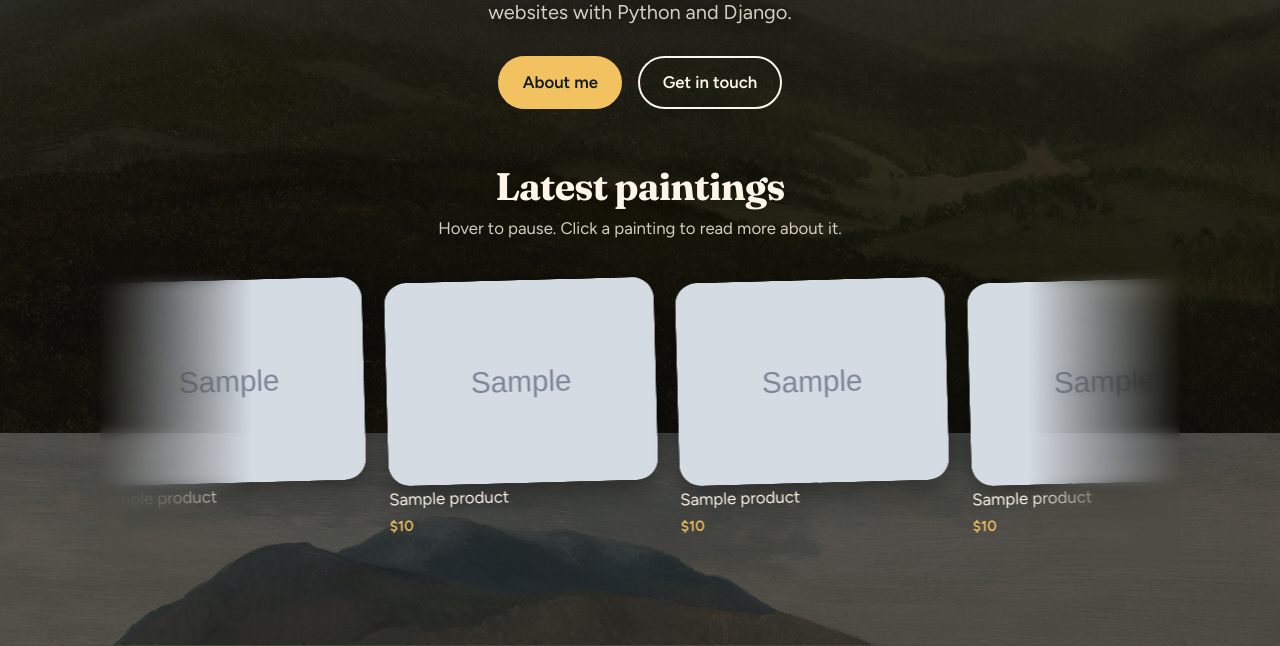
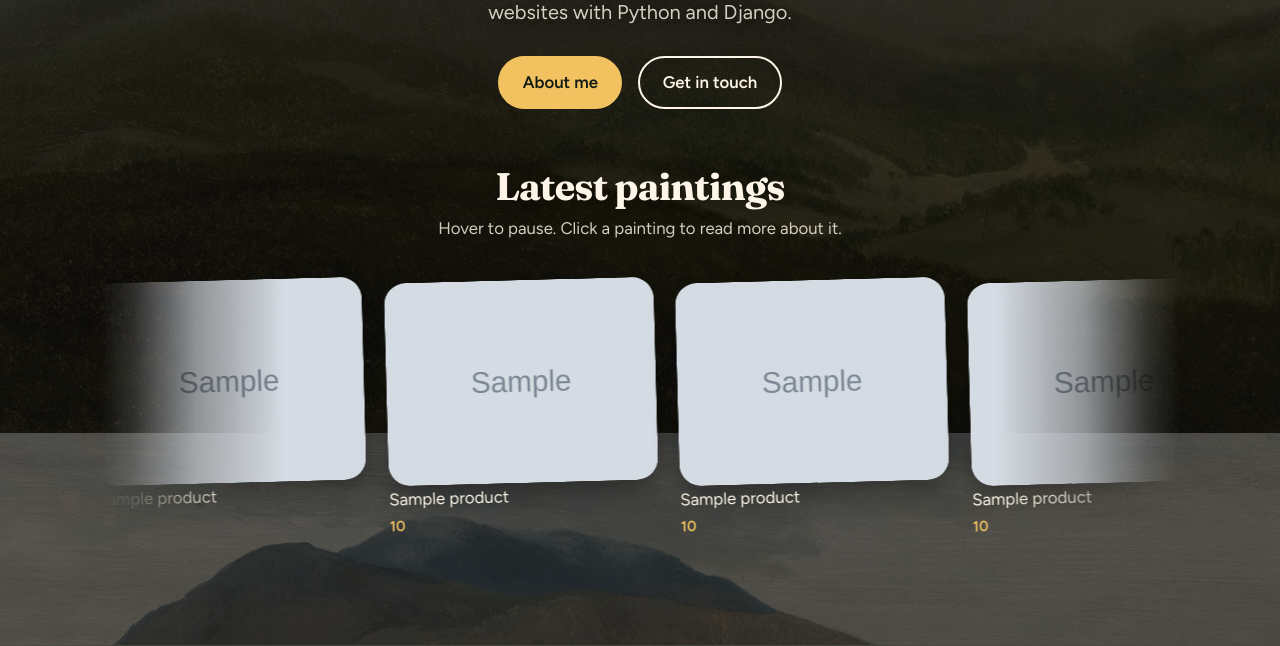
Before and after one commit to porya1386/Album-shop, a Django app: template website/templates/website/home.html in a window 1280 px wide. Shown: the part 367-1013 px from the top of the page. Run offline with Django 5.2, Linux system fonts and the light colour scheme; the template is opened without the code that fills it: most values are stand-ins (such as "Sample title", 1, 10 or a date in 2020); grey boxes marked "Sample" are stand-in pictures; parts of the project's set-up code (start-up, migrations or seed data) failed here and were passed over; some libraries are stand-ins or nearby versions.

Commit message:
Fixed gallery.css

```diff
--- a/website/static/website/css/gallery.css
+++ b/website/static/website/css/gallery.css
@@ -48,41 +61,78 @@
   --gap: 2cqw;
 }
 
-/* The scrolling strip must ALWAYS run left-to-right internally, even on the
-   Persian (rtl) page: translateX and the flex layout assume it. Only the
-   text inside the tiles follows the page direction again. */
 .marquee,
 .marquee-viewport,
 .marquee-track,
-.marquee-group { direction: ltr; }
+.marquee-group {
+  direction: ltr;
+}
+
 .tile-title,
-.tile-price { direction: ltr; }
+.tile-price {
+  direction: ltr;
+}
+
 [dir="rtl"] .tile-title,
-[dir="rtl"] .tile-price { direction: rtl; }
+[dir="rtl"] .tile-price {
+  direction: rtl;
+}
 
+/* Smooth fade at both ends; no separate edge overlays */
 .marquee-viewport {
+  position: relative;
   overflow: hidden;
-  padding: 1.75rem 0 2.25rem;               /* room for the tilt and the shadows */
-  -webkit-mask-image: linear-gradient(to right, transparent 0%, #000 14%, #000 86%, transparent 100%);
-          mask-image: linear-gradient(to right, transparent 0%, #000 14%, #000 86%, transparent 100%);
+  padding: 1.75rem 0 2.25rem;
+
+  -webkit-mask-image: linear-gradient(
+    to right,
+    transparent 0%,
+    rgba(0, 0, 0, .15) 3%,
+    rgba(0, 0, 0, .65) 9%,
+    #000 17%,
+    #000 83%,
+    rgba(0, 0, 0, .65) 91%,
+    rgba(0, 0, 0, .15) 97%,
+    transparent 100%
+  );
+
+  mask-image: linear-gradient(
+    to right,
+    transparent 0%,
+    rgba(0, 0, 0, .15) 3%,
+    rgba(0, 0, 0, .65) 9%,
+    #000 17%,
+    #000 83%,
+    rgba(0, 0, 0, .65) 91%,
+    rgba(0, 0, 0, .15) 97%,
+    transparent 100%
+  );
 }
 
 .marquee-track {
   display: flex;
   width: max-content;
-  animation: marquee-scroll var(--dur, 60s) linear infinite;   /* right -> left */
+  animation: marquee-scroll var(--dur, 60s) linear infinite;
   will-change: transform;
 }
-/* --shift and --dur are set by gallery.js */
+
 @keyframes marquee-scroll {
-  from { transform: translate3d(0, 0, 0); }
-  to   { transform: translate3d(calc(var(--shift, 0px) * -1), 0, 0); }
+  from {
+    transform: translate3d(0, 0, 0);
+  }
+
+  to {
+    transform: translate3d(calc(var(--shift, 0px) * -1), 0, 0);
+  }
 }
-/* Pause while the mouse is over the gallery, or while a link has KEYBOARD focus.
-   (Not :focus-within: a link you just clicked keeps focus, so after pressing
-   Back the gallery would stay frozen until a refresh.) */
-.marquee:hover .marquee-track { animation-play-state: paused; }
-.marquee:has(:focus-visible) .marquee-track { animation-play-state: paused; }
+
+.marquee:hover .marquee-track {
+  animation-play-state: paused;
+}
+
+.marquee:has(:focus-visible) .marquee-track {
+  animation-play-state: paused;
+}
 
 .marquee-group {
   display: flex;
@@ -141,28 +206,8 @@
   color: var(--gold);
 }
 
-/* ---- Blurred edges (blur gets stronger towards the border) ---- */
-.edge {
-  position: absolute;
-  top: 0;
-  bottom: 0;
-  width: 14%;
-  pointer-events: none;
-  -webkit-backdrop-filter: blur(6px);
-          backdrop-filter: blur(6px);
-}
-.edge--left {
-  left: 0;
-  -webkit-mask-image: linear-gradient(to right, #000, transparent);
-          mask-image: linear-gradient(to right, #000, transparent);
-}
-.edge--right {
-  right: 0;
-  -webkit-mask-image: linear-gradient(to left, #000, transparent);
-          mask-image: linear-gradient(to left, #000, transparent);
-}
+/* ---------- Responsive ---------- */
 
-/* ---- Smaller screens: fewer, bigger tiles so they stay readable ---- */
 @media (max-width: 860px) {
   .marquee {
     --tile-w: 38cqw;
--- a/website/templates/website/home.html
+++ b/website/templates/website/home.html
@@ -40,11 +40,11 @@
                 <a class="tile-link" href="{% url 'product_details' product.slug %}">
                   <span class="tile-frame">
                     <img src="{{ product.image.url }}"
-                         alt="{{ product.title }}"
+                         alt="{{ product.display_title }}"
                          loading="lazy" decoding="async">
                   </span>
-                  <span class="tile-title">{{ product.title }}</span>
-                  <span class="tile-price">${{ product.price|floatformat:"g" }}</span>
+                  <span class="tile-title">{{ product.display_title }}</span>
+                  <span class="tile-price">{{ product.display_price }}</span>
                 </a>
               </li>
               {% endfor %}
```
Also changed, not shown: other parts of website/static/website/css/gallery.css (+60 -32 lines).
